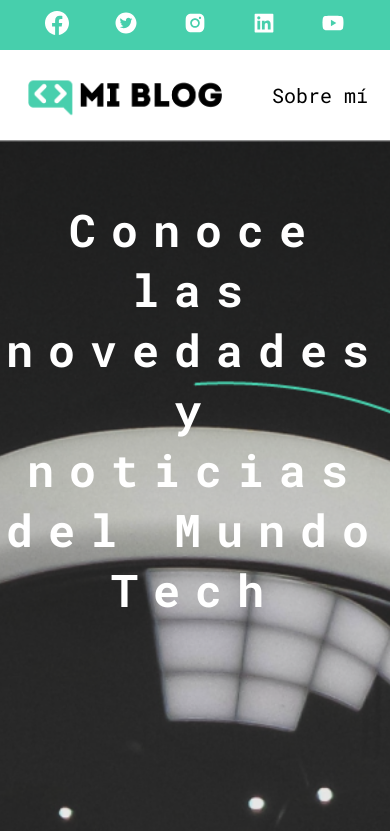
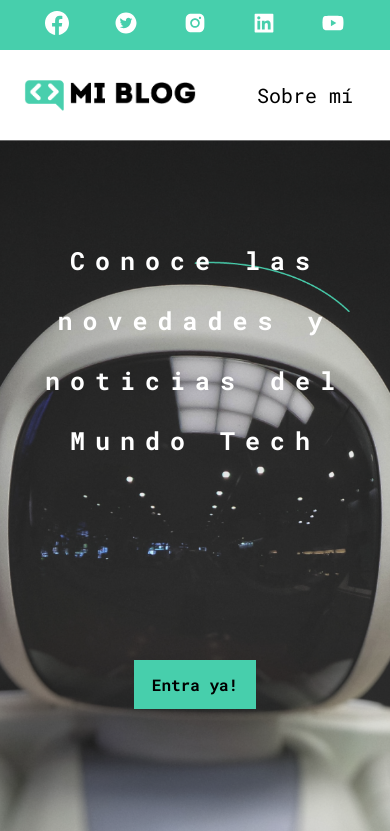
Before and after one commit to salvarez96/curso-maquetacion-css, a Next.js app: page / in a window 390 px wide. Shown: the top 831 px of the page. Built offline with nearby package versions, Linux system fonts and the light colour scheme.

Commit message:
Agregados media queries a index.js y corregidos algunos del header

```diff
--- a/components/global-comps/buttonGlobal.jsx
+++ b/components/global-comps/buttonGlobal.jsx
@@ -12,6 +12,10 @@ const MainButton = styled.button`
   font-weight: bold;
   width: max-content;
   font-family: inherit;
+
+  @media (max-width: 475px) {
+    font-size: calc(16rem / 16);
+  }
 
   &:hover {
     cursor: pointer;
--- a/components/header/headerNav.jsx
+++ b/components/header/headerNav.jsx
@@ -14,6 +14,8 @@ const Nav = styled.nav`
   /* div del logo */
   & .logo-container {
     margin-left: 50px;
+    display: flex;
+    align-items: center;
 
     @media (max-width: 425px) {
       margin: 0 auto;
@@ -21,9 +23,12 @@ const Nav = styled.nav`
   }
 
   & .logo {
-    margin-top: 6px;
     width: 250px;
     height: auto;
+
+    @media (max-width: 475px) {
+      width: 220px;
+    }
   }
 
   /* div del link */
--- a/pages/index.js
+++ b/pages/index.js
@@ -22,6 +22,11 @@ const MainContainer = styled.main`
   align-items: center;
   text-align: center;
 
+  @media (max-width: 900px) {
+    grid-template-columns: 1fr;
+    grid-template-rows: repeat(2, 1fr);
+  }
+
   & h1 {
     grid-column: 2;
     /* max-width: 850px; */
@@ -30,11 +35,20 @@ const MainContainer = styled.main`
     color: white;
     letter-spacing: 15px;
     line-height: calc(60rem / 16);
+
+    @media (max-width: 550px) {
+      font-size: calc(25rem / 16);
+      letter-spacing: 10px;
+    }
   }
 
   & .main__button {
     grid-row: 2;
     grid-column: 2;
+
+    @media (max-width: 550px) {
+      font-size: calc(16rem / 16);
+    }
   }
 `;
 /* ------------------------------------------- */
```
